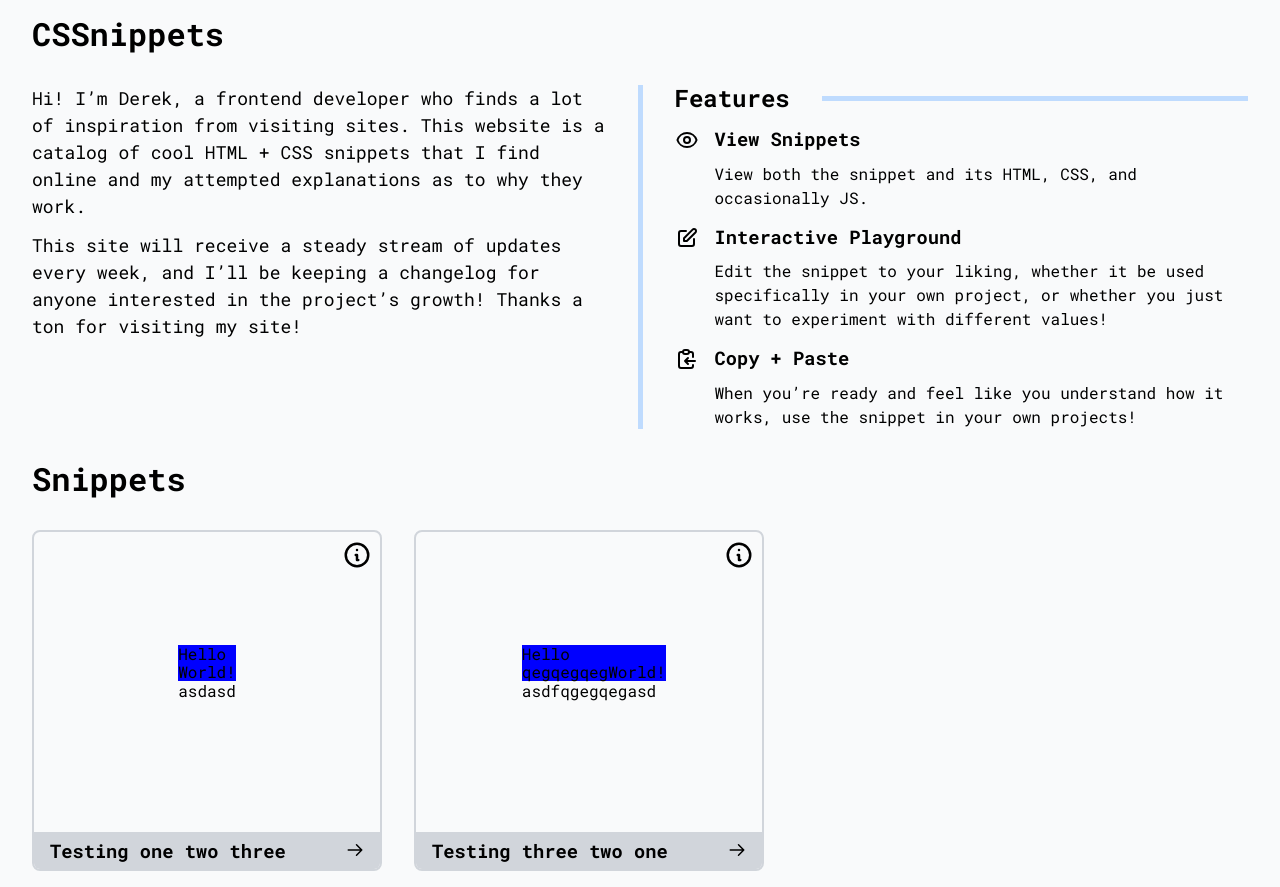
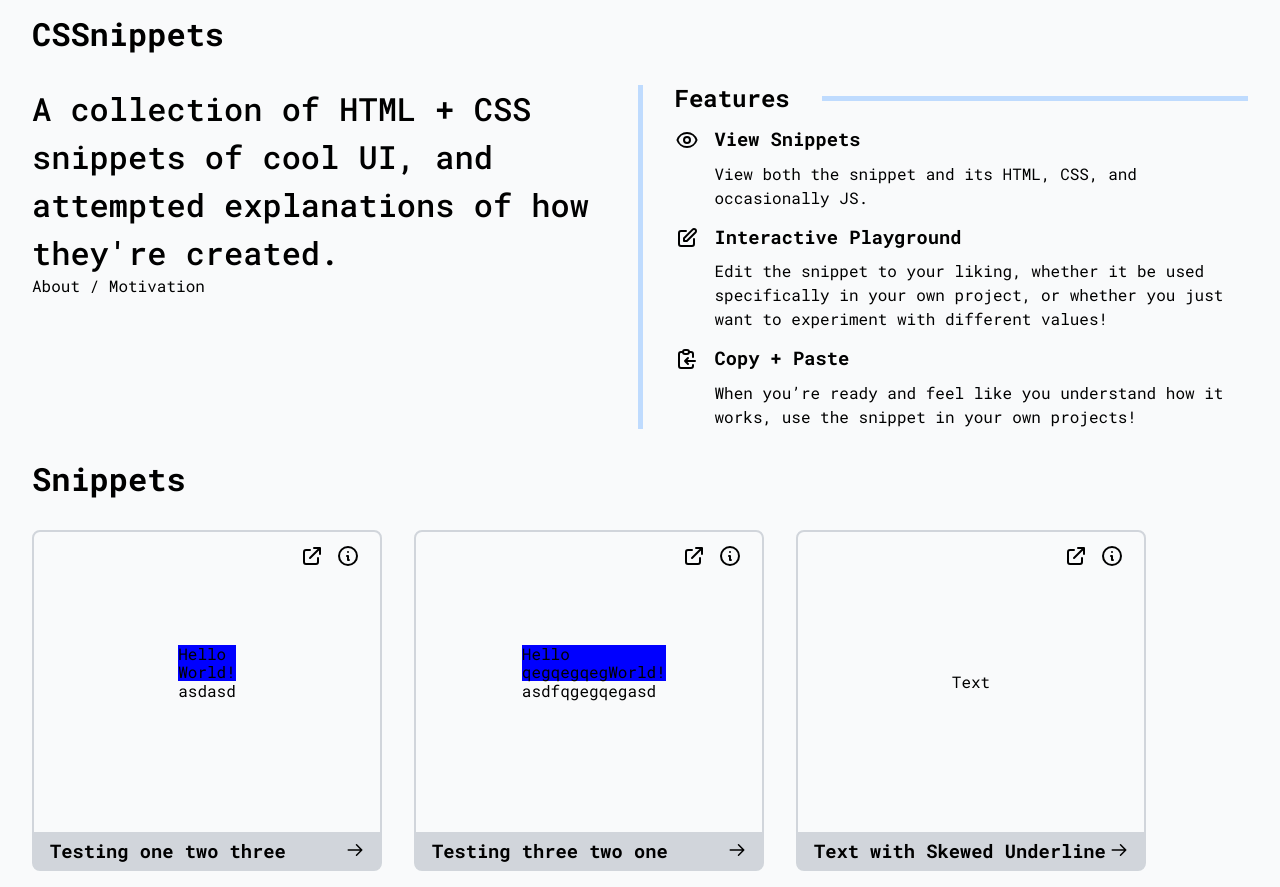
Before and after one commit to dLamSlo8/cssnippets, a Next.js app: page / in a window 1280 px wide. Built offline with nearby package versions, Linux system fonts and the light colour scheme.

Commit message:
feat: update home header text

```diff
--- /dev/null
+++ b/components/Button.jsx
@@ -0,0 +1,9 @@
+import classNames from 'classnames';
+
+export default function Button({ children, rootClass, ...propagated }) {
+    const buttonClasses = classNames('button');
+
+    return (
+        <button className={buttonClasses} {...propagated}>{children}</button>
+    )
+}
--- a/components/pages/home/SnippetCard.jsx
+++ b/components/pages/home/SnippetCard.jsx
@@ -1,13 +1,18 @@
 import { useState } from 'react';
 import Link from 'next/link';
+import { SwitchTransition, CSSTransition } from 'react-transition-group';
 
 import ArrowRightIcon from '@media/arrow-right-icon.svg';
 import InformationIcon from '@media/information-icon.svg';
+import ExternalLinkIcon from '@media/external-link-icon.svg';
 import CloseIcon from '@media/close-icon.svg';
 
-// TODO install classnames
-export default function SnippetCard({ snippet: { name, topicsDiscussed, html, css }}) {
-    const [showTopics, setShowTopics] = useState(false);
+// TODO add tippy to hover link and hover information icon
+// TODO figure out a way to add hover effect for both border and header!
+// TODO add reference property to settings.json for snippets, consume here
+// TODO add UserSettingsContext for user settings dealing with dark mode and prefers-reduced-motion (and high contrast?)
+export default function SnippetCard({ snippet: { name, topicsDiscussed, reference, html, css }}) {
+    const [overlayShown, setOverlayShown] = useState(null);
 
     return (
         <div className="c-snippet-card">
@@ -28,25 +33,56 @@ export default function SnippetCard({ snippet: { name, topicsDiscussed, html, cs
                 */}
                 <div style={{transform: "translate(0)"}} dangerouslySetInnerHTML={{__html: `
                     <div>
+                        ${css ? (`
                             <style scoped>
                                 ${css}
                             </style>
+                        `) : ''}
                         ${html}
                     </div>
                 `}} />
-                <div className={`c-snippet-card__topics-overlay ${showTopics ? 'c-snippet-card__topics-overlay--active' : ''}`}>
+                {
+                    overlayShown && (
+                        <SwitchTransition>
+                            <CSSTransition
+                            key={overlayShown}
+                            classNames="fade"
+                            appear
+                            timeout={200}>
+                                <div className="c-snippet-card__overlay">
+                                {
+                                    overlayShown === 'topics' ? (
+                                        <>
                                             <h3 className="u-font-lg">Topics Discussed</h3>
                                             <ul className="l-snippet-card__topic-list">
                                             {
                                                 topicsDiscussed.map((topic) => (
-                            <li className="c-snippet-card__topic">{topic}</li>
+                                                    <li key={topic} className="c-snippet-card__topic">{topic}</li>
                                                 ))
                                             }
                                             </ul>
+                                        </>
+                                    ) : (
+                                        <>
+                                            <h3 className="u-font-lg">Reference</h3>
+                                            <p className="u-mt-3">Helo World!</p>
+                                        </>
+                                    )
+                                }
                                 </div>
-                <button className="c-snippet-card__topics-toggle" onClick={() => setShowTopics((showTopics) => !showTopics)}>
-                    {showTopics ? <CloseIcon width="30" height="30" /> : <InformationIcon width="30" height="30" />}
+                            </CSSTransition>
+                        </SwitchTransition>
+                    )
+                }
+                <div className="l-snippet-card__toggles">
+                    <button onClick={() => overlayShown === 'reference' ? setOverlayShown(null) : setOverlayShown('reference')}>
+                        {overlayShown === 'reference' ? <CloseIcon width="24" height="24" /> : <ExternalLinkIcon width="24" height="24" />}
                     </button>
+                    <button onClick={() => overlayShown === 'topics' ? setOverlayShown(null) : setOverlayShown('topics')}>
+                        {overlayShown === 'topics' ? <CloseIcon width="24" height="24" /> : <InformationIcon width="24" height="24" />}
+                    </button>
+                </div>
+
             </div>
         </div>
     )
--- a/package.json
+++ b/package.json
@@ -11,9 +11,11 @@
     "@reach/listbox": "^0.15.0",
     "@svgr/webpack": "^5.5.0",
     "@tippyjs/react": "^4.2.5",
+    "classnames": "^2.3.1",
     "next": "10.1.3",
     "react": "17.0.2",
     "react-dom": "17.0.2",
+    "react-transition-group": "^4.4.1",
     "sass": "^1.32.8",
     "style-scoped": "^0.2.1"
   }
--- a/pages/index.js
+++ b/pages/index.js
@@ -9,22 +9,20 @@ import ClipboardIcon from '@media/clipboard-icon.svg';
 import SnippetSearch from '@components/pages/home/SnippetSearch';
 import SnippetList from '@components/pages/home/SnippetList';
 
+import Button from '@components/Button';
+
+// TODO Add about/motivation button + content (overlay over current text and button with white background + box-shadow and close button)
 export default function Home({ snippets }) {
     return (
         <div className="l-container l-main">
             <header className="home-c-header">
                 <h1>CSSnippets</h1>
                 <div className="home-l-header-content">
-                    <section className="u-font-md">
-                        <p>
-                            Hi! I’m Derek, a frontend developer who finds a lot of inspiration from visiting sites.
-                            This website is a catalog of cool HTML + CSS snippets that I find online and my attempted
-                            explanations as to why they work.
+                    <section>
+                        <p className="u-font-xl u-font-medium">
+                            A collection of HTML + CSS snippets of cool UI, and attempted explanations of how they're created.
                         </p>
-                        <p className="u-mt-3">
-                            This site will receive a steady stream of updates every week, and I’ll be keeping a changelog
-                            for anyone interested in the project’s growth! Thanks a ton for visiting my site!
-                        </p>
+                        <Button>About / Motivation</Button>
                     </section>
                     <section className="home-c-features">
                         <header className="home-l-features__header">
--- /dev/null
+++ b/snippets/text-skewed-underline/index.html
@@ -0,0 +1 @@
+<p>Text</p>
--- /dev/null
+++ b/snippets/text-skewed-underline/settings.json
@@ -0,0 +1,8 @@
+{
+    "name": "Text with Skewed Underline",
+    "topicsDiscussed": [
+        "Stacking Contexts",
+        "Absolute Positioning",
+        "Negative Z-Indexes"
+    ]
+}
--- /dev/null
+++ b/styles/base/_animation.scss
@@ -0,0 +1,24 @@
+// React Transition Group
+.fade-enter,
+.fade-appear {
+    opacity: 0;
+}
+
+.fade-enter-active,
+.fade-appear-active {
+    opacity: 1;
+}
+
+.fade-exit {
+    opacity: 1;
+}
+
+.fade-exit-active {
+    opacity: 0;
+}
+
+.fade-enter-active,
+.fade-exit-active,
+.fade-appear-active {
+    transition: opacity 200ms ease-in-out;
+}
--- a/styles/base/_typography.scss
+++ b/styles/base/_typography.scss
@@ -6,4 +6,6 @@
     --font-md: calc(var(--font-base) * 1.125); // 18px
     --font-lg: calc(var(--font-base) * 1.5); // 24px
     --font-xl: calc(var(--font-base) * 2); // 32px
+    --font-xxl: calc(var(--font-base) * 2.5); // 40px
+    --font-xxxl: calc(var(--font-base) * 3); // 48px
 }
--- a/styles/components/_snippet-card.scss
+++ b/styles/components/_snippet-card.scss
@@ -4,13 +4,14 @@
 
     border-radius: 0.5rem;
     border: 2px solid var(--color-gray-light);
-    overflow: hidden;
+
     &__link {
         display: flex;
         justify-content: space-between;
         align-items: center;
 
         background-color: var(--color-gray-light);
+        border-radius: 0 0 0.25rem 0.25rem;
         padding: 0.5rem 1rem;
     }
 
@@ -24,7 +25,7 @@
         align-items: center;
     }
 
-    &__topics-overlay {
+    &__overlay {
         position: absolute;
         top: 0;
         left: 0;
@@ -32,44 +33,40 @@
         height: 100%;
 
         padding: 1rem;
+        padding-top: 0.75rem;
         background-color: var(--color-primary-lighter);
-        visibility: hidden;
-        opacity: 0;
+
         overflow-y: auto;
-        transition: visibility 0ms linear 200ms,
-                    opacity 200ms ease-in-out;
-
 
         @supports(backdrop-filter: blur(8px)) {
             background-color: var(--color-primary-lighter-opaque);
             backdrop-filter: blur(8px);
-        }
-
-        &--active {
-            transition: visibility 200ms linear,
-                        opacity 200ms ease-in-out;
-            visibility: visible;
-            opacity: 1;
         }
     }
 
     &__topic {
         letter-spacing: 2px;
     }
-
-    &__topics-toggle {
-        position: absolute;
-        top: 0.5rem;
-        right: 0.5rem;
-    }
-
 }
 
 .l-snippet-card__topic-list {
     list-style-type: disc;
     margin-top: 1.5rem;
     padding-left: 1rem;
+
     & > * + * {
         margin-top: 1rem;
     }
 }
+
+.l-snippet-card__toggles {
+    position: absolute;
+    top: 0.75rem;
+    right: 1.25rem;
+    display: flex;
+    align-items: center;
+
+    & > * + * {
+        margin-left: 0.75rem;
+    }
+}
--- a/styles/main.scss
+++ b/styles/main.scss
@@ -1,4 +1,5 @@
 @import 'base/normalize';
+@import 'base/animation';
 @import 'base/colors';
 @import 'base/typography';
 @import 'base/layouts';
--- a/styles/utilities/_typography.scss
+++ b/styles/utilities/_typography.scss
@@ -13,3 +13,27 @@
 .u-font-xl {
     font-size: var(--font-xl) !important;
 }
+
+.u-font-xxl {
+    font-size: var(--font-xxl) !important;
+}
+
+.u-font-xxxl {
+    font-size: var(--font-xxxl) !important;
+}
+
+.u-font-regular {
+    font-weight: 400 !important;
+}
+
+.u-font-medium {
+    font-weight: 500 !important;
+}
+
+.u-font-semi-bold {
+    font-weight: 600 !important;
+}
+
+.u-font-bold {
+    font-weight: 700 !important;
+}
```
Also changed, not shown: media/external-link-icon.svg (added), 1 other file (tests, documents, lock files or other folders). Lines whose indentation alone changed are shown as unchanged.
